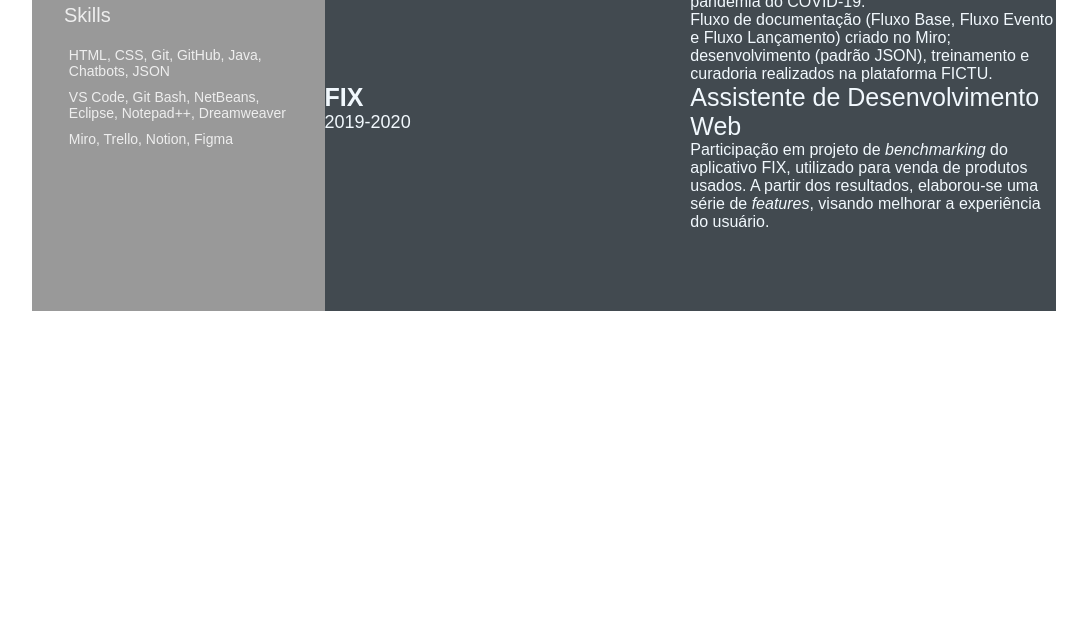
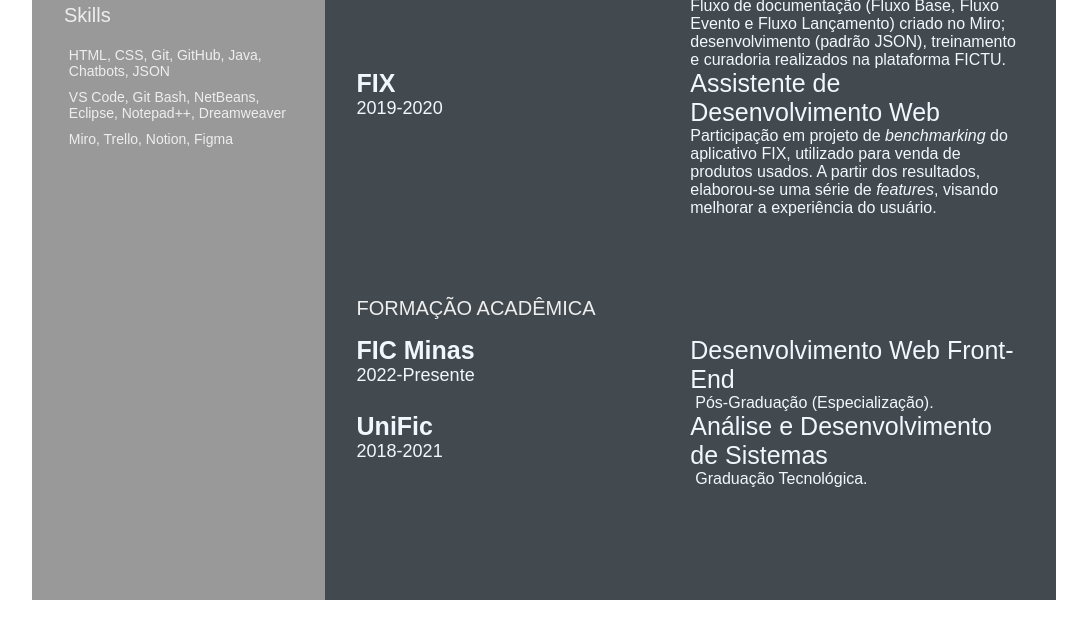
Before and after one commit to tatiuska/tatiuska.github.io, a plain HTML site: page index.html in a window 1280 px wide. Shown: the part 550-1182 px from the top of the page, without its empty margins (96-1183 px from the left). Before the commit the page ends 893 px from the top, so only its background shows below. Drawn offline with Linux system fonts and the light colour scheme.

Commit message:
feat-add-school-academy (#4)

```diff
--- a/index.html
+++ b/index.html
@@ -45,12 +45,10 @@
                     <div class="right-title">Sobre Mim</div>
                     <p class="about-me-contents">
                         Olá, sou a Tatiana.<br>
-                        <br>Sou formada em Análise e Desenvolvimento de Sistemas pela UniFic e trabalho como desenvolvedora <i>front-end</i> na empresa FicEducação.
+                        <br>Sou formada em Análise e Desenvolvimento de Sistemas pela UniFic e trabalho como desenvolvedora <i>front-end</i> na empresa FicEducação.<br>
                         <br>Competências: comunicação, capacidade de análise, resolução de problemas, adaptabilidade.
-
                     </p>
                 </section>
-            </div>
                 <section class="experience gap">
                     <div class="right-title">Experiência</div>
                     <div class="experience-contents">
@@ -88,6 +86,32 @@
                         </div>
                     </div>
                 </section>
+                <section class="education gap">
+                    <div class="right-title">Formação Acadêmica</div>
+                    <div class="education-contents">
+                        <div class="education-left">
+                            <p class="education-school-name">FIC Minas</p>
+                            <p class="educationp-time-period">2022-Presente</p>
+                        </div>
+                        <div class="education-right">
+                            <p class="education-subject">Desenvolvimento Web Front-End</p>
+                            <p class="education-desc">
+                                Pós-Graduação (Especialização).
+                            </p>
+                        </div>
+                        <div class="education-left">
+                            <p class="education-school-name">UniFic</p>
+                            <p class="educationp-time-period">2018-2021</p>
+                        </div>
+                        <div class="education-right">
+                            <p class="education-subject">Análise e Desenvolvimento de Sistemas</p>
+                            <p class="education-desc">
+                                Graduação Tecnológica.
+                            </p>
+                        </div>
+                    </div>
+                </section>
+            </div>
         </section>
     </main>
 </body>
```
Lines whose indentation alone changed are shown as unchanged.
